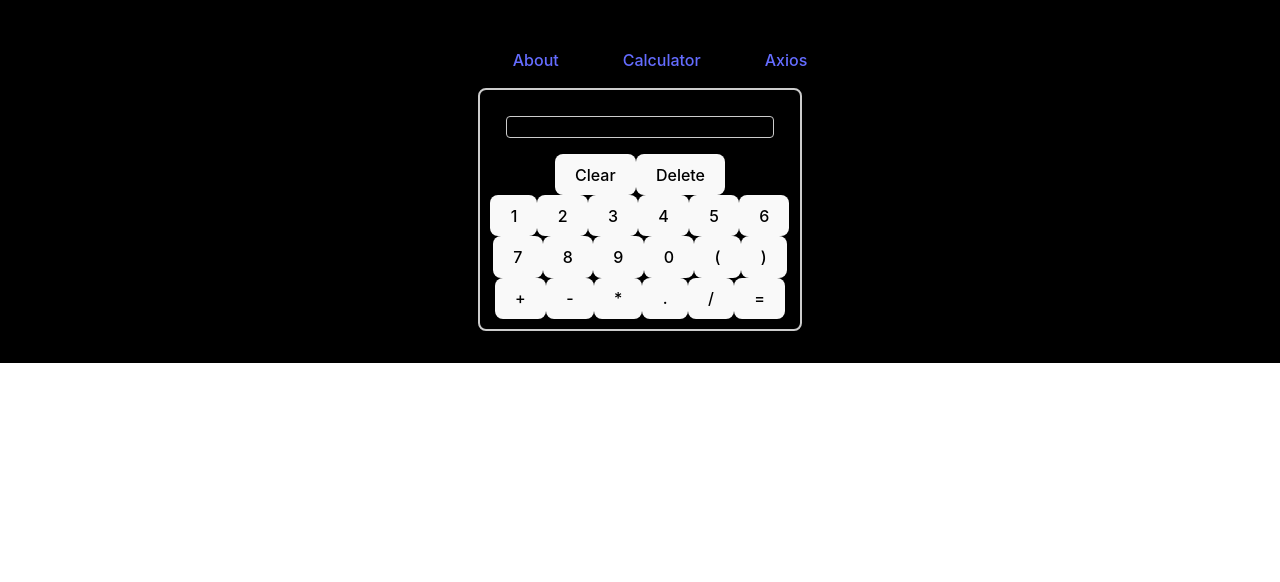
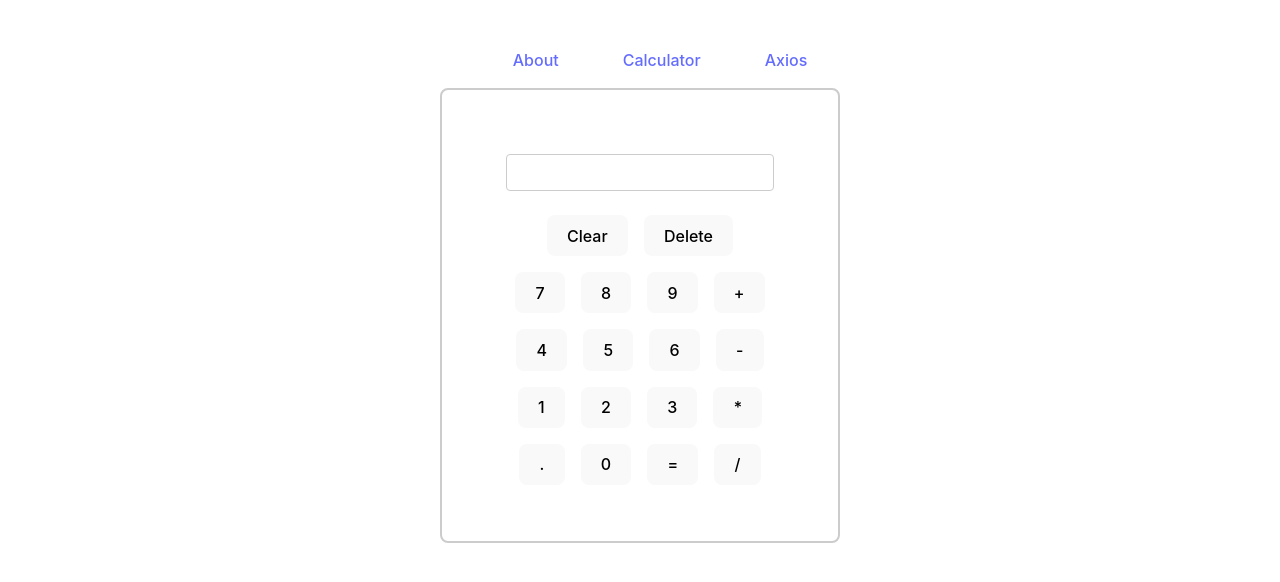
Before and after one commit to sagul-09/portfolio-routing-axious, a React (Vite) app: page /Calci in a window 1280 px wide. Shown: the top 582 px of the page. Built offline with nearby package versions, Linux system fonts and the light colour scheme.

Commit message:
calculato-change

```diff
--- a/src/App.css
+++ b/src/App.css
@@ -12,9 +12,7 @@
 .read-the-docs {
   color: #888;
 }
-.navBar{
- /* background-color: antiquewhite; */
-}
+
 .navBar li{
    display: inline-block;
   margin: 0 2rem;
@@ -27,3 +25,9 @@
 .navBar ul{
   list-style-type: none;
 }
+.welcome{
+  height: auto;
+  width: 100%;
+  align-items: center;
+  justify-content: center;
+}
--- a/src/Components/Calci/Cal.jsx
+++ b/src/Components/Calci/Cal.jsx
@@ -1,4 +1,3 @@
-
 import React, { useState } from "react";
 import * as math from "mathjs";
 import "./cal.css";
@@ -24,9 +23,30 @@ function Cal() {
       setResult("Error");
     }
   };
+
+  const Keyboard = [
+    "7",
+    "8",
+    "9",
+    "+",
+    "4",
+    "5",
+    "6",
+    "-",
+    "1",
+    "2",
+    "3",
+    "*",
+    ".",
+    "0",
+    "=",
+    "/",
+  ];
+
   return (
     <div>
-      <div className="App">
+      <div className="cal">
+        <div className="master">
           <div className="calculator">
             <div className="display">{result}</div>
             <div className="buttons">
@@ -36,61 +56,25 @@ function Cal() {
               <button className="operator" onClick={handleDelete}>
                 Delete
               </button>
-            <br/>
-            <button name="1" onClick={handleClick}>
-              1
+              <br />
+
+              <div className="keyboard">
+                {Keyboard.map((key) => {
+                  if (key === "=")
+                    return (
+                      <button onClick={handleEqual} key={key} name={key}>
+                        {key}
                       </button>
-            <button name="2" onClick={handleClick}>
-              2
+                    );
+                  else
+                    return (
+                      <button onClick={handleClick} key={key} name={key}>
+                        {key}
                       </button>
-            <button name="3" onClick={handleClick}>
-              3
-            </button>
-            <button name="4" onClick={handleClick}>
-              4
-            </button>
-            <button name="5" onClick={handleClick}>
-              5
-            </button>
-            <button name="6" onClick={handleClick}>
-              6
-            </button>
-            <button name="7" onClick={handleClick}>
-              7
-            </button>
-            <button name="8" onClick={handleClick}>
-              8
-            </button>
-            <button name="9" onClick={handleClick}>
-              9
-            </button>
-            <button name="0" onClick={handleClick}>
-              0
-            </button>
-            <button name="(" onClick={handleClick}>
-              (
-            </button>
-            <button name=")" onClick={handleClick}>
-              )
-            </button>
-            <button name="+" onClick={handleClick}>
-              +
-            </button>
-            <button name="-" onClick={handleClick}>
-              -
-            </button>
-            <button name="*" onClick={handleClick}>
-              *
-            </button>
-            <button name="." onClick={handleClick}>
-              .
-            </button>
-            <button name="/" onClick={handleClick}>
-              /
-            </button>
-            <button className="operator" onClick={handleEqual}>
-              =
-            </button>
+                    );
+                })}
+              </div>
+            </div>
           </div>
         </div>
       </div>
--- a/src/Components/Calci/cal.css
+++ b/src/Components/Calci/cal.css
@@ -1,20 +1,43 @@
-.App {
+.cal {
   display: flex;
   justify-content: center;
   align-items: center;
   /* height: 100vh; */
+}
+.master {
+  /* padding: 1rem;
+  height: auto;
+  width: auto;
+  background-color: rgba(225, 218, 222, 0.4);
+  border-radius: 15px;
+  box-shadow: 0 0 4rem #000000;
+  transition-duration: 1s;
+  display: flex;
+  flex-wrap: wrap;
+  gap: 0.5rem;
+  flex-direction: column;
+  height: 80vh;
+  justify-content: center;
+  align-items: center; */
 }
 
 .calculator {
   border: 2px solid #ccc;
   border-radius: 8px;
   width: 300px;
-  padding: 10px;
-
+  padding: 3rem;
+  display: flex;
+  flex-direction: column;
 }
 .display {
   border: 1px solid #ccc;
   border-radius: 4px;
   padding: 10px;
   margin: 1rem;
+  height: 15px;
+ display: flex;
+ align-items: center;
 }
+button {
+  margin: 0.5rem;
+}
--- a/src/Components/Rick/api.css
+++ b/src/Components/Rick/api.css
@@ -22,7 +22,7 @@
   justify-content: center;
   gap: 1rem;
   overflow-y: scroll;
-  height: 60vh;
+  height: 58vh;
 }
 
 .title {
--- a/src/index.css
+++ b/src/index.css
@@ -9,7 +9,7 @@ body {
 
   color-scheme: light dark;
   color: rgba(255, 255, 255, 0.87);
-  background-color: #242424;
+  background-color: black;
 
   font-synthesis: none;
   text-rendering: optimizeLegibility;
@@ -71,19 +71,3 @@ button:focus-visible {
     background-color: #f9f9f9;
   }
 }
-body::-webkit-scrollbar {
-  width: 6px;
-}
-
-body::-webkit-scrollbar-track {
-  background: transparent;
-}
-
-body::-webkit-scrollbar-thumb {
-  background-color: white;
-  border-radius: 30px;
-}
-body {
-  background-color: black;
-  margin: 0 !important;
-}
```
Lines whose indentation alone changed are shown as unchanged.
